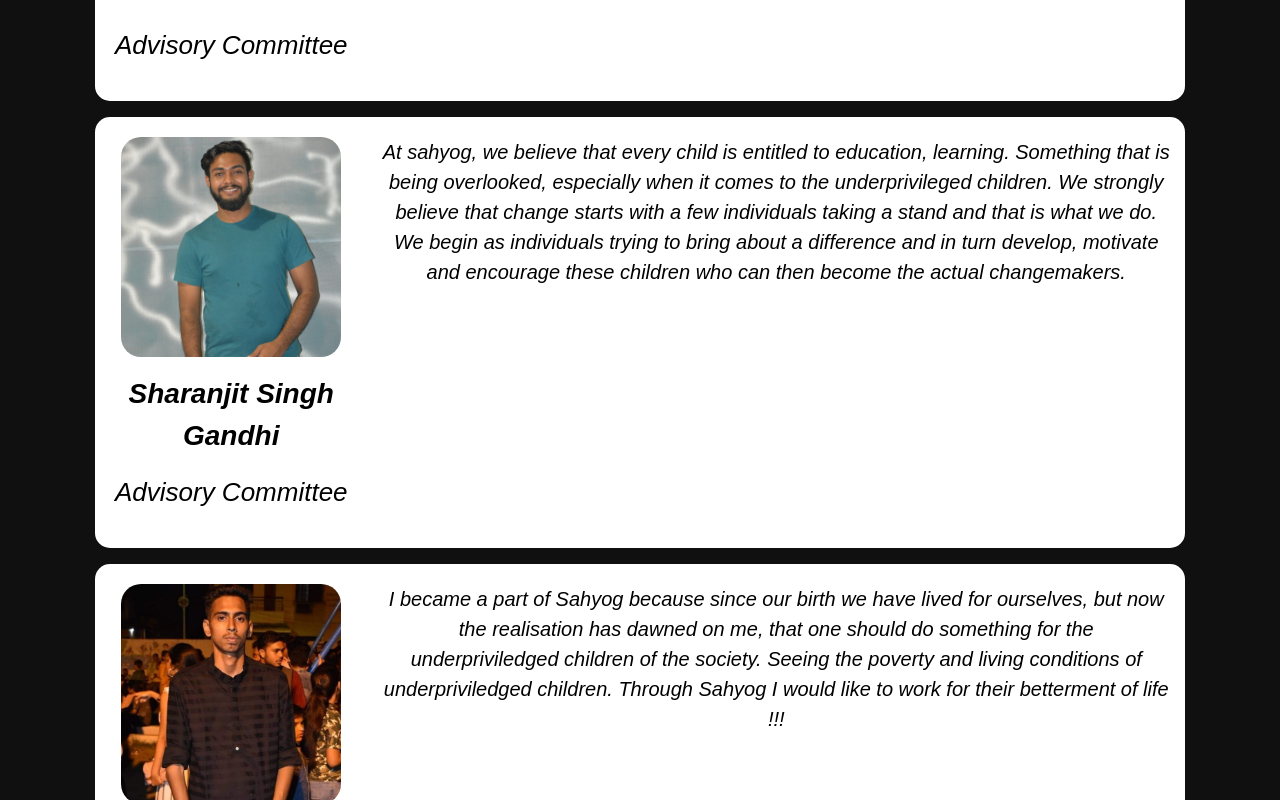
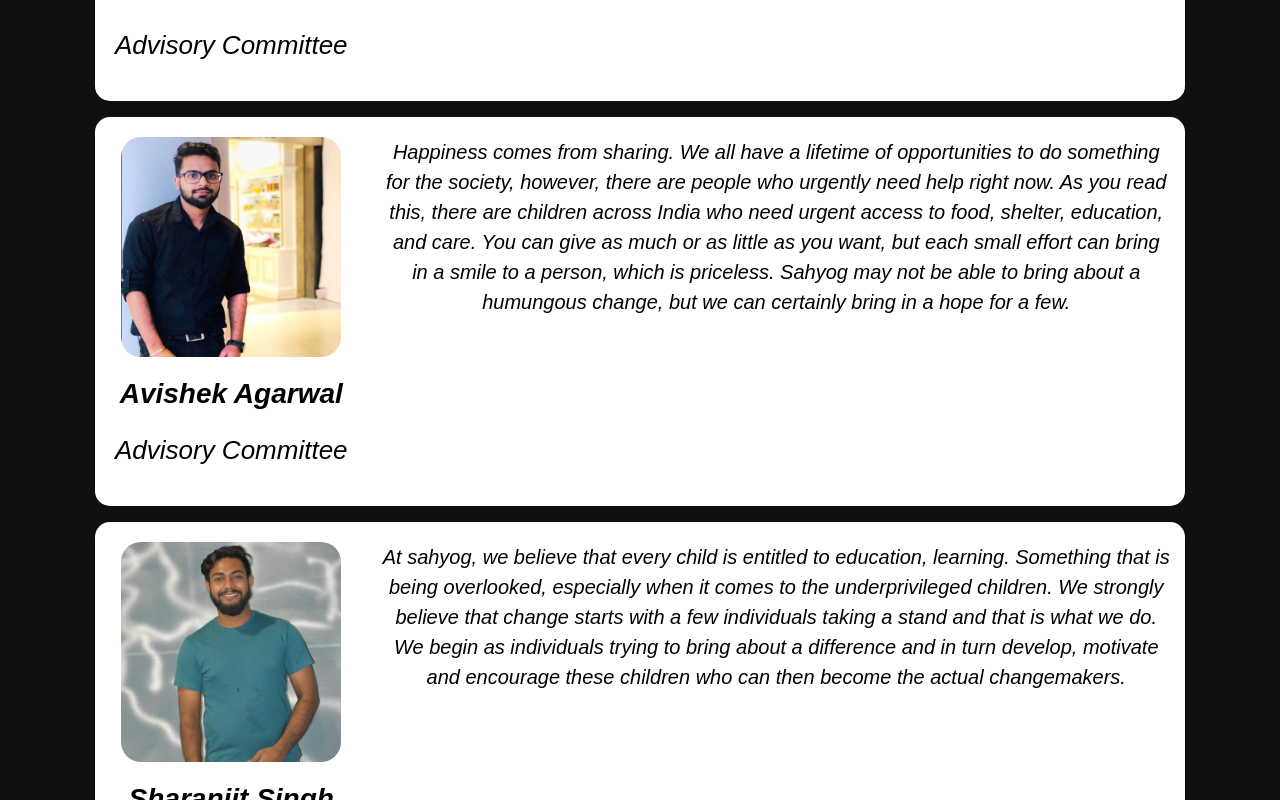
Before and after one commit to deadwing7x/sahyog, a React (Create React App) app: page /about-us in a window 1280 px wide. Shown: the part 940-1740 px from the top of the page. Built offline with nearby package versions, Linux system fonts and the light colour scheme.

Commit message:
Added new team member

```diff
--- a/src/data/testimonials.js
+++ b/src/data/testimonials.js
@@ -8,6 +8,16 @@
       help the underprivileged societies, children, people. I have always held the belief that through innovation and grassroots
       efforts our young people can transform this country. I'm happy to say, we have been blessed with a dedicated team, due to
       which our expectations have surpassed. Sahyog is on a mission. A mission that will bring on a change for the betterment.`,
+  },
+  {
+    Name: "Avishek Agarwal",
+    DisplayPicture: "TeamMembers/AvishekAgarwal.jpg",
+    Position: "Advisory Committee",
+    Testimonial: `Happiness comes from sharing. We all have a lifetime of opportunities to do something for the society, however,
+      there are people who urgently need help right now. As you read this, there are children across India who need urgent access
+      to food, shelter, education, and care. You can give as much or as little as you want, but each small effort can bring in a
+      smile to a person, which is priceless. Sahyog may not be able to bring about a humungous change, but we can certainly bring
+      in a hope for a few.`
   },
   {
     Name: "Sharanjit Singh Gandhi",
```
Also changed, not shown: public/TeamMembers/AvishekAgarwal.jpg (added).
